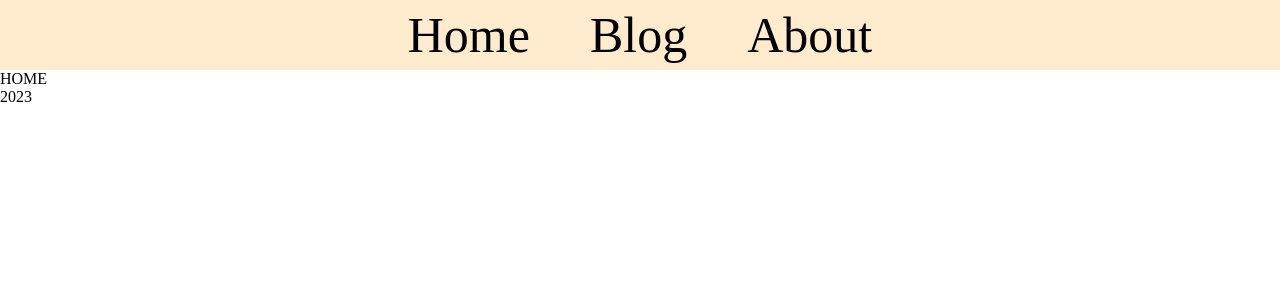
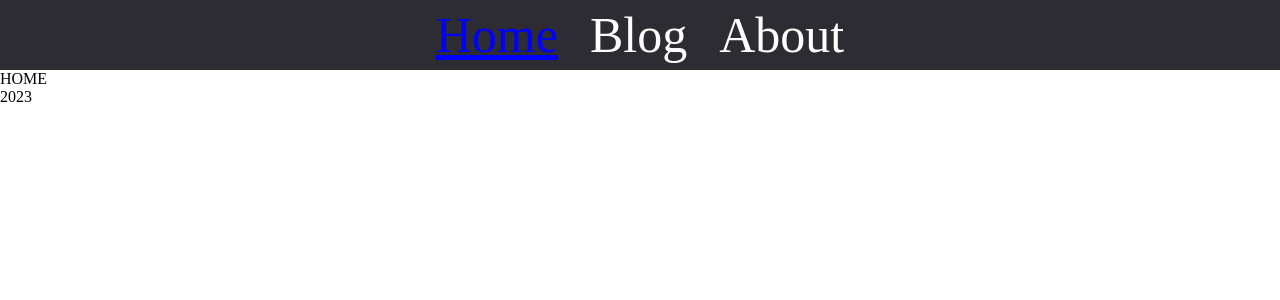
Before and after one commit to vladian95/router6, a React (Create React App) app: page / in a window 1280 px wide. Shown: the top 300 px of the page. Built offline with nearby package versions, Linux system fonts and the light colour scheme.

Commit message:
navLink active

```diff
--- a/src/App.css
+++ b/src/App.css
@@ -9,12 +9,17 @@ header {
   display: flex;
   justify-content: center;
   align-items: center;
-  background-color: blanchedalmond;
+  background-color: #2c2c32;
   font-size: 50px;
 }
 
 header a {
-  margin: 0px 30px;
+  color: white;
   text-decoration: none;
-  color: black;
+  padding: 0 1rem;
 }
+
+.active-link {
+  color: blue;
+  text-decoration: underline;
+}
--- a/src/components/Layout.jsx
+++ b/src/components/Layout.jsx
@@ -1,12 +1,20 @@
-import { Link, Outlet } from 'react-router-dom';
+import { NavLink, Outlet } from 'react-router-dom';
+
+const setActive = ({ isActive }) => (isActive ? 'active-link' : '');
 
 const Layout = () => {
   return (
     <>
       <header>
-        <Link to="/">Home</Link>
-        <Link to="/posts">Blog</Link>
-        <Link to="/about">About</Link>
+        <NavLink to="/" className={setActive}>
+          Home
+        </NavLink>
+        <NavLink to="/posts" className={setActive}>
+          Blog
+        </NavLink>
+        <NavLink to="/about" className={setActive}>
+          About
+        </NavLink>
       </header>
       <Outlet />
       <footer>2023</footer>
```
